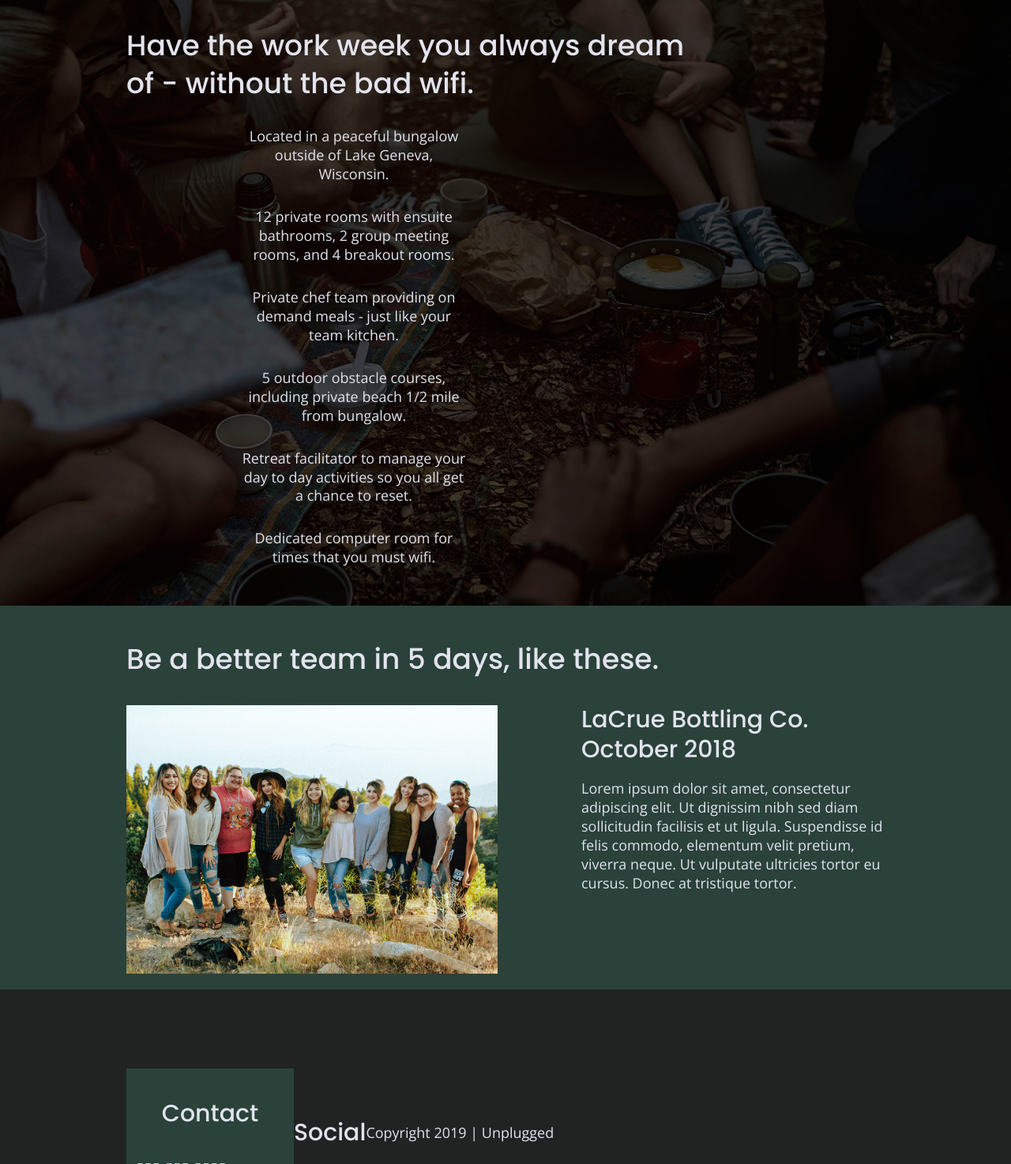
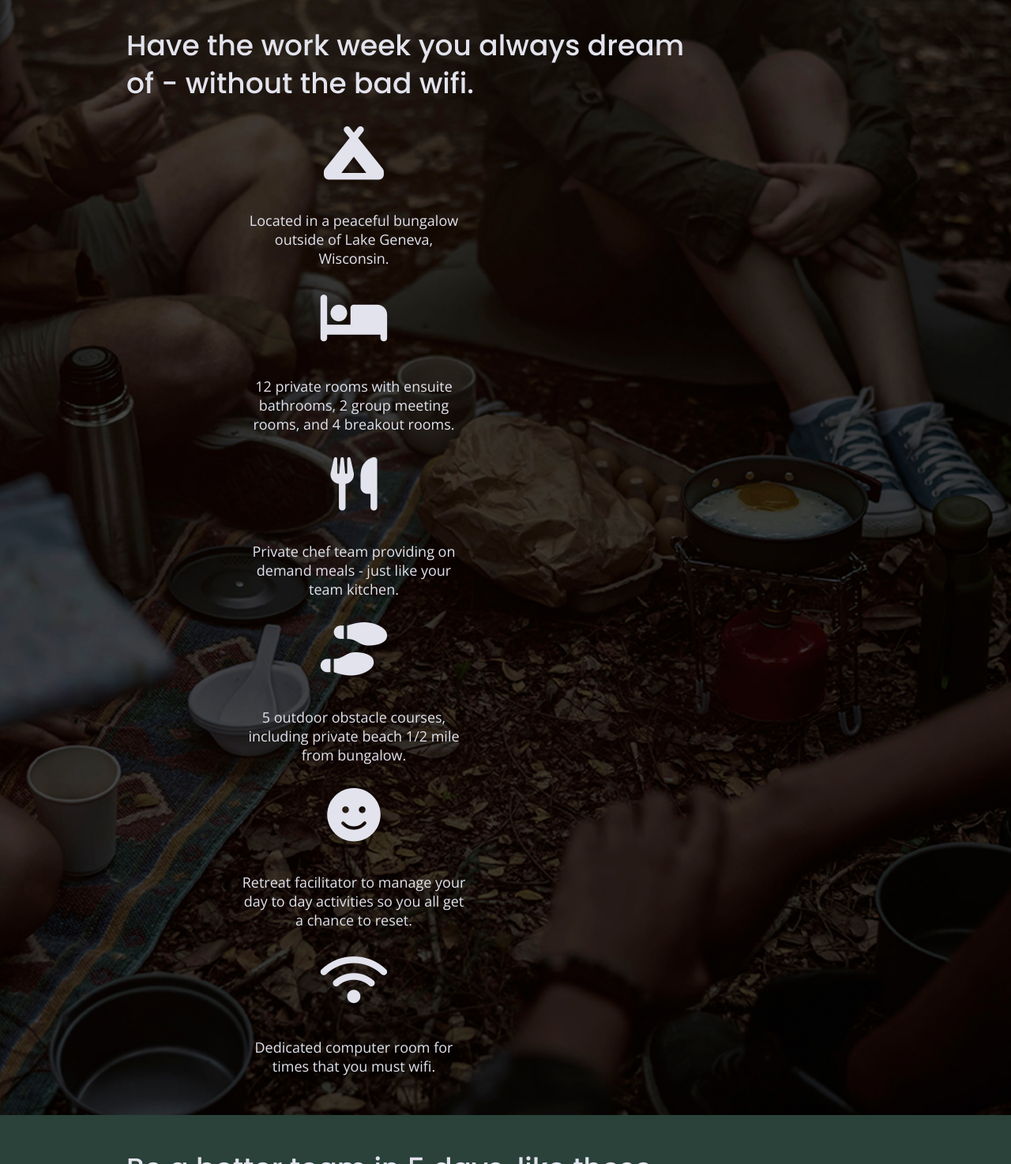
Before and after one commit to karen-fred/unplugged-retreat, a website built with Parcel: page index.html in a window 1280 px wide. Shown: the part 1098-2572 px from the top of the page at 79% size. Built offline with nearby package versions, Linux system fonts and the light colour scheme.

Commit message:
Added icon fonts

```diff
--- a/css/main.css
+++ b/css/main.css
@@ -330,6 +330,11 @@ input[type=button] {
     justify-content: center;
     align-items: center;
     flex-flow: row wrap;
+}
+
+.features i {
+	font-size: 3.75em;
+  margin-bottom: 40px;
 }
 
 .features p {
--- a/index.html
+++ b/index.html
@@ -71,27 +71,27 @@
     <div class="content-wrapper">
       <h2>Have the work week you always dream of - without the bad wifi.</h2>
       <article>
-        <p class="fontawesome-icon"></p>
+        <p class="fontawesome-icon"><i class="fas fa-campground"></i></p>
         <p class="features-item-description">Located in a peaceful bungalow outside of Lake Geneva, Wisconsin.</p>
       </article>
       <article>
-        <p class="fontawesome-icon"></p>
+        <p class="fontawesome-icon"><i class="fas fa-bed"></i></p>
         <p class="features-item-description">12 private rooms with ensuite bathrooms, 2 group meeting rooms, and 4 breakout rooms.</p>
       </article>
       <article>
-        <p class="fontawesome-icon"></p>
+        <p class="fontawesome-icon"><i class="fas fa-utensils"></i></p>
         <p class="features-item-description">Private chef team providing on demand meals - just like your team kitchen.</p>
       </article>
       <article>
-        <p class="fontawesome-icon"></p>
+        <p class="fontawesome-icon"><i class= "fas fa-shoe-prints"></i></p>
         <p class="features-item-description">5 outdoor obstacle courses, including private beach 1/2 mile from bungalow.</p>
       </article>
       <article>
-        <p class="fontawesome-icon"></p>
+        <p class="fontawesome-icon"><i class="fas fa-smile"></i></p>
         <p class="features-item-description">Retreat facilitator to manage your day to day activities so you all get a chance to reset.</p>
       </article>
       <article>
-        <p class="fontawesome-icon"></p>
+        <p class="fontawesome-icon"><i class="fas fa-wifi"></i></p>
         <p class="features-item-description">Dedicated computer room for times that you must wifi.</p>
       </article>
     </div>
```
